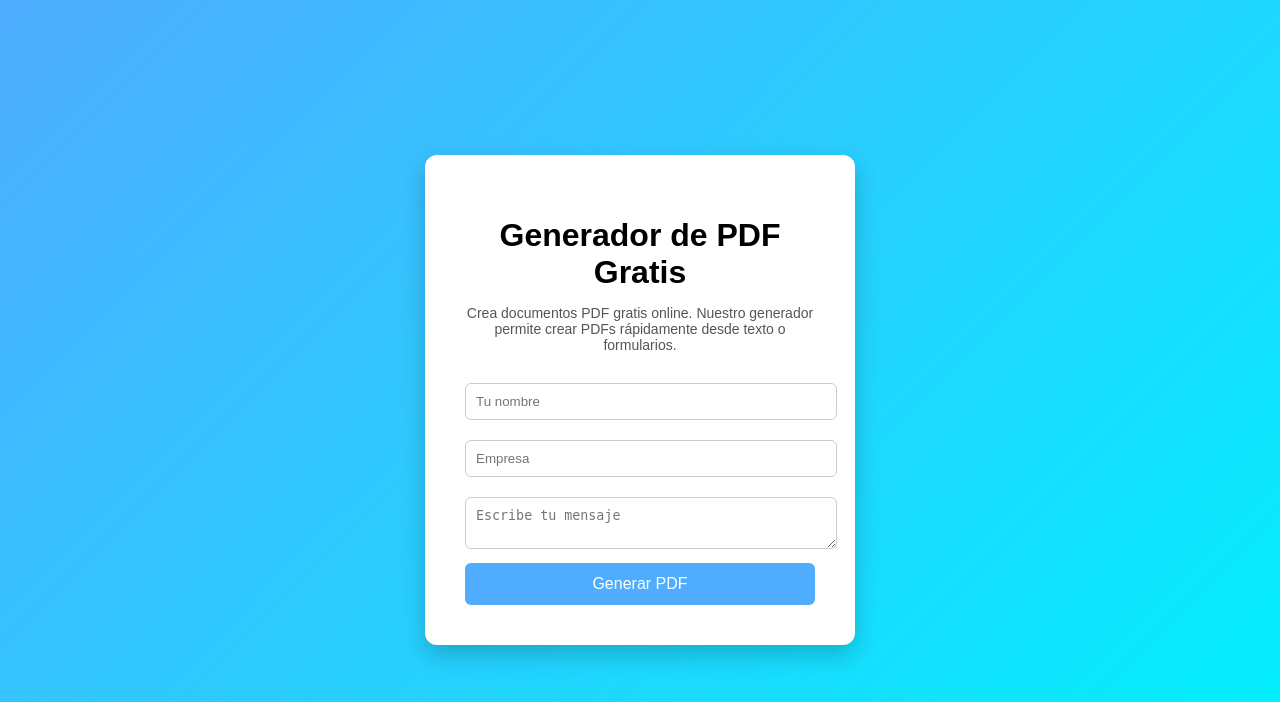
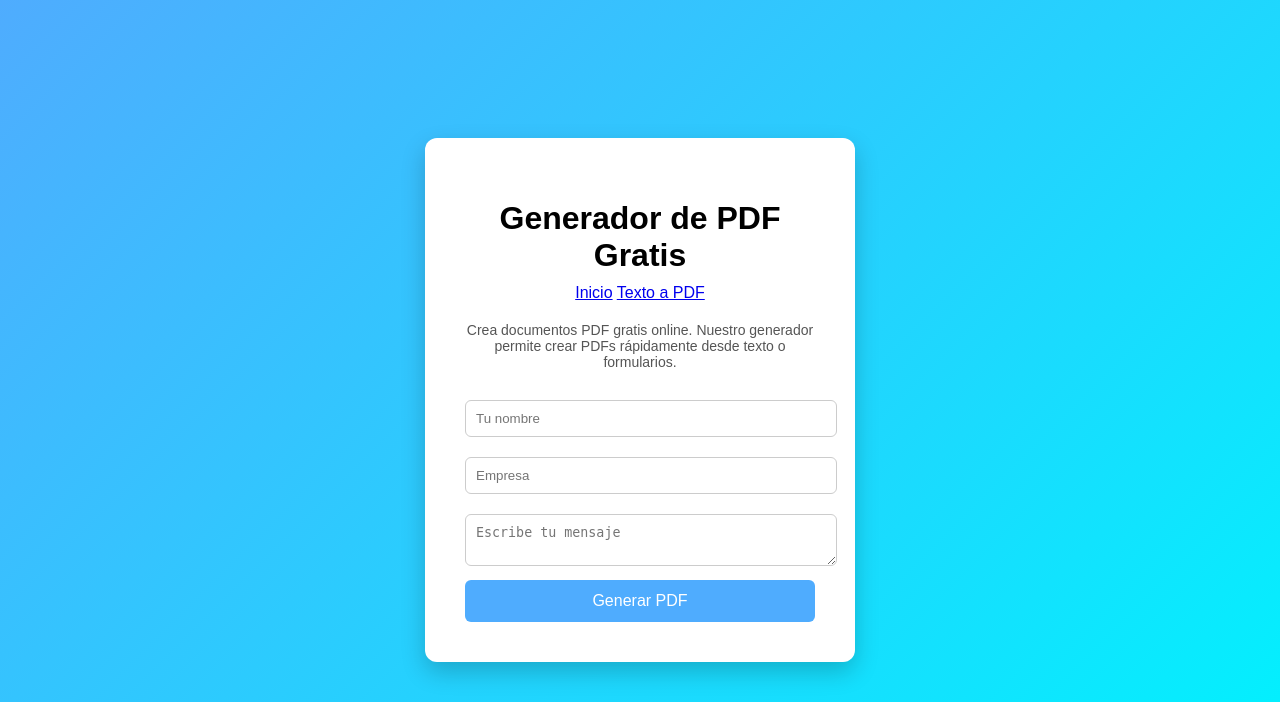
Before and after one commit to aguavellana1-lang/mi-web-pdf, a Flask app: page / in a window 1280 px wide. Shown: the top 702 px of the page. Run offline with Flask 3, Linux system fonts and the light colour scheme.

Commit message:
Add navigation links to index.html
Add navigation links for home and text to PDF.

```diff
--- a/templates/index.html
+++ b/templates/index.html
@@ -70,6 +70,11 @@ background:#3a8de0;
 
 <h1>Generador de PDF Gratis</h1>
 
+<div style="margin-bottom:20px;">
+<a href="/">Inicio</a>
+<a href="/texto">Texto a PDF</a>
+</div>
+
 <p>Crea documentos PDF gratis online. Nuestro generador permite crear PDFs rápidamente desde texto o formularios.</p>
 
 <form action="/generar" method="POST">
```
